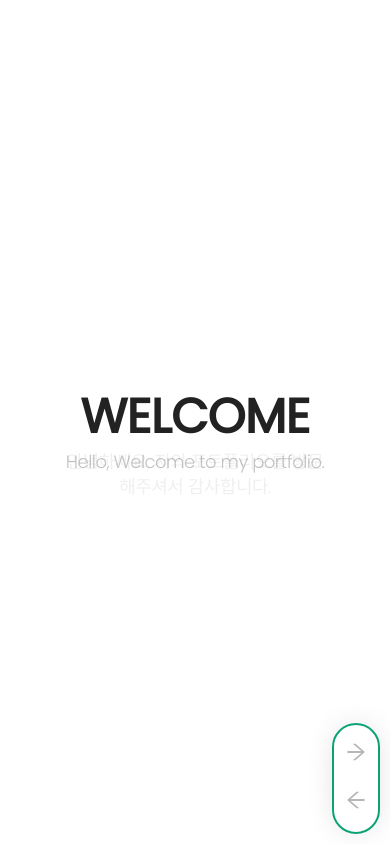
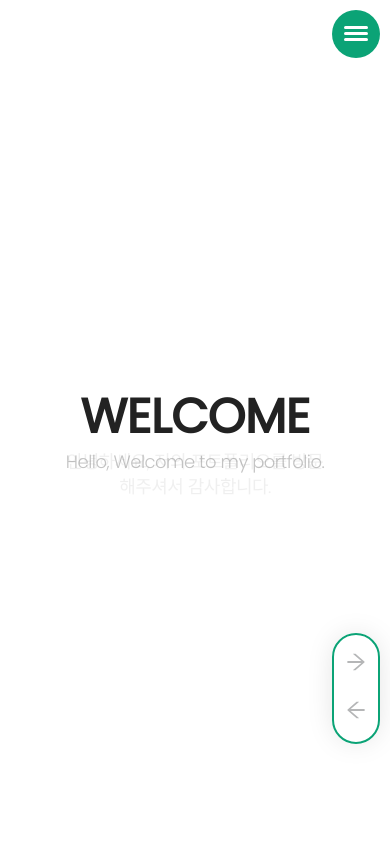
Before and after one commit to 1876070677/Frontend, a React (Create React App) app: page / in a window 390 px wide. Built offline with nearby package versions, Linux system fonts and the light colour scheme; no server answers.

Commit message:
ADD : Toggle Button & Mobile Page Opt

```diff
--- a/src/blog/blogbody.js
+++ b/src/blog/blogbody.js
@@ -1,10 +1,23 @@
-import React from 'react';
+import React, { useEffect } from 'react';
 import styles from './body.module.css'
 import SiteHeader from './comp/siteHeader';
 import Content from './comp/content';
 import ArrowNav from './comp/arrownav';
+import Toggle from './comp/toggle';
 
-function blogBody() {
+function BlogBody() {
+
+    const handleResize = () => {
+        const vh = window.innerHeight * 0.01;
+        document.documentElement.style.setProperty("--vh", `${vh}px`);
+    }
+
+    useEffect(()=> {
+
+        window.addEventListener("resize", handleResize);
+
+        return () => window.removeEventListener("resize", handleResize);
+    })
     return(
         <div className={styles.blogBody}>
             <div className={styles.page}>
@@ -12,10 +25,11 @@ function blogBody() {
                     <SiteHeader></SiteHeader>
                     <Content></Content>
                     <ArrowNav />
+                    <Toggle />
                 </div>
             </div>
         </div>
     )
 }
 
-export default blogBody;
+export default BlogBody;
--- a/src/blog/body.module.css
+++ b/src/blog/body.module.css
@@ -45,7 +45,6 @@ p {
     background-repeat: no-repeat;
     background-position: 50% 50%;
     background-size: cover;
-    min-height: 100vh;
     scroll-behavior: smooth;
     overflow: hidden;
     -ms-overflow-style: none;
@@ -86,6 +85,9 @@ p {
 
 @media(max-width:1024px) {
     .page {
+        /* height: 100vh;
+        padding: 0 0 80px 0;
+        background-color: #fff; */
         padding: 0;
     }
 
@@ -93,7 +95,8 @@ p {
         padding: 0;
         margin: 0;
         border-radius: 0;
-        min-height: 100%;
+        background: none;
+        box-shadow: none;
+        height: 100vh;
     }
-
 }
--- a/src/blog/comp/arrownav.module.css
+++ b/src/blog/comp/arrownav.module.css
@@ -32,7 +32,7 @@
         background-color: rgba(255, 255, 255, .6);
         width: 48px;
         right: 10px;
-        bottom: 10px;
+        bottom: 100px;
         padding: 5px 0;
         border: 2px solid #0ba376;
     }
--- a/src/blog/comp/content.module.css
+++ b/src/blog/comp/content.module.css
@@ -22,8 +22,6 @@
 
 @media(max-width: 1024px) {
     .content_area {
-        position: relative;
-        height: 100vh;
         max-width: 100%;
         border-radius: 0;
     }
--- a/src/blog/comp/header.module.css
+++ b/src/blog/comp/header.module.css
@@ -161,10 +161,6 @@
         box-shadow: 0 0 30px -5px rgb(0 0 0 / 15%);
     }
 
-    ul.main_menu_active {
-        color: #0ba376;
-    }
-
     .nav {
         display: block;
         position: relative;
@@ -230,6 +226,58 @@
 
 @media(max-width: 1024px) {
     .header {
+        position: absolute;
+        width: 100%;
+        max-width: 330px;
+        top: 0;
+        right: 0;
+        bottom: 0;
+        background-color: #0ba376;
+        z-index: 99;
+        padding: 30px 30px 10px 30px;
+        text-align: center;
+        opacity: 1;
+        visibility: visible;
+        overflow: auto;
+        transition: all .25s ease-in-out;
+    }
+
+    .mobile_menu_hide {
+        width: 0;
+        right: 0;
+        margin-right: -100%;
+        overflow: hidden;
+        opacity: 0;
+        visibility: hidden;
+        box-shadow: none;
+    }
+
+    .link_text {
+        font-size: 16px;
+        line-height: 21px;
+    }
+
+    .menu_icon {
         display: none;
     }
+
+    .nav {
+        display: block;
+        color: #fff;
+        padding: 12px 0;
+        line-height: 21px;
+        opacity: 1;
+    }
+
+    .not_focus {
+        display: block;
+        color: #fff;
+        padding: 12px 0;
+        line-height: 21px;
+        opacity: 0.7;
+    }
+
+    .page {
+        opacity: 1;
+    }
 }
--- a/src/blog/comp/siteHeader.js
+++ b/src/blog/comp/siteHeader.js
@@ -14,8 +14,12 @@ function SiteHeader() {
         return state.animate.pageIdx;
     })
 
+    const tg = useSelector(state => {
+        return state.animate.toggle;
+    })
+
     return(
-        <header className={`${styles.header} ${styles.mobile_menu_hide}`}>
+        <header className={`${styles.header} ${!tg && styles.mobile_menu_hide}`}>
             <div className={styles.header_content}>
                 <div className={styles.header_photo}>
                     <img src={profileImg} alt="profile"></img>
--- /dev/null
+++ b/src/blog/comp/toggle.js
@@ -0,0 +1,21 @@
+import React from "react";
+import styles from './toggle.module.css';
+import {useSelector, useDispatch} from 'react-redux';
+import {setToggle} from '../../store/animate';
+
+function Toggle() {
+    const dispatch = useDispatch();
+    const tg = useSelector(state => {
+        return state.animate.toggle;
+    })
+
+    return (
+        <div className={`${styles.menu_toggle} ${tg && styles.open}`} onClick={() => dispatch(setToggle())}>
+            <span></span>
+            <span></span>
+            <span></span>
+        </div>
+    )
+}
+
+export default Toggle;
--- /dev/null
+++ b/src/blog/comp/toggle.module.css
@@ -0,0 +1,60 @@
+@media(max-width: 1024px) {
+    .menu_toggle {
+        position: absolute;
+        display: block;
+        width: 48px;
+        height: 48px;
+        line-height: 46px;
+        text-align: center;
+        background-color: #0ba376;
+        right: 10px;
+        font-size: 19px;
+        top: 10px;
+        border-radius: 30px;
+        transform: rotate(0deg);
+        transition: .5s ease-in-out;
+        cursor: pointer;
+        z-index: 990;
+    }
+
+    .menu_toggle span {
+        display: block;
+        position: absolute;
+        height: 3px;
+        width: 50%;
+        background: #fff;
+        border-radius: 5px;
+        opacity: 1;
+        left: 25%;
+        transform: rotate(0deg);
+        transition: .25s ease-in-out;
+    }
+
+    .menu_toggle span:nth-child(1) {
+        top: 16px;
+        transform-origin: left center;
+    }
+    .menu_toggle span:nth-child(2) {
+        top: 22px;
+        transform-origin: left center;
+    }
+    .menu_toggle span:nth-child(3) {
+        top: 28px;
+        transform-origin: left center;
+    }
+
+    .menu_toggle.open span:nth-child(1) {
+        transform: rotate(45deg);
+        top: 13px;
+        left: 15px;
+    }
+    .menu_toggle.open span:nth-child(2) {
+        width: 0%;
+        opacity: 0;
+    }
+    .menu_toggle.open span:nth-child(3) {
+        transform: rotate(-45deg);
+        top: 30px;
+        left: 15px;
+    }
+}
--- a/src/blog/section/section2.js
+++ b/src/blog/section/section2.js
@@ -117,6 +117,7 @@ function AboutMe() {
                         </ul>
                     </div>
                 </div>
+                <div className={styles.white_space}></div>
             </div>
         </section>
     )
--- a/src/store/animate.js
+++ b/src/store/animate.js
@@ -11,6 +11,7 @@ const animate = createSlice ({
         pageIdx: 0,
         prevPage: -1,
         effectNum: randomNumbuerInRange(0, 5),
+        toggle: false,
     },
     reducers: {
         setSbIdx: (state, action) => {
@@ -30,6 +31,12 @@ const animate = createSlice ({
         },
         decreasePg: (state, action) => {
             state.pageIdx = (state.pageIdx - 1) < 0 ? 2 : (state.pageIdx - 1)
+        },
+        setToggle: (state, action) => {
+            state.toggle = !(state.toggle);
+        },
+        toggleInit: (state, action) => {
+            state.toggle = false;
         }
     }
 })
@@ -37,5 +44,5 @@ const animate = createSlice ({
 export default animate;
 export const {
     setSbIdx, setPgIdx, setPrevPage, setEffectNum,
-    increasePg, decreasePg,
+    increasePg, decreasePg, setToggle, toggleInit
   } = animate.actions;
```
